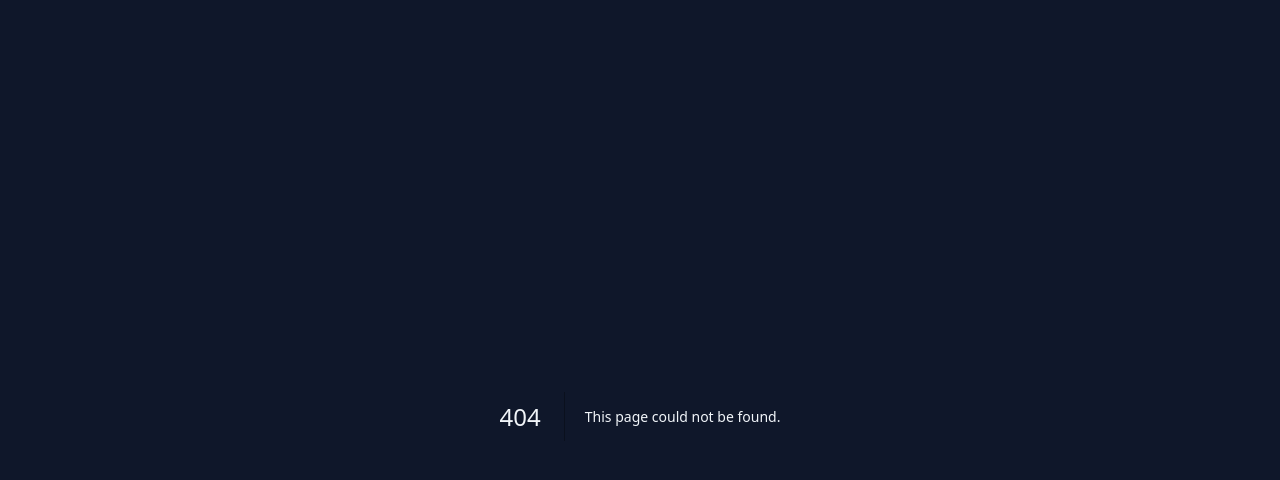
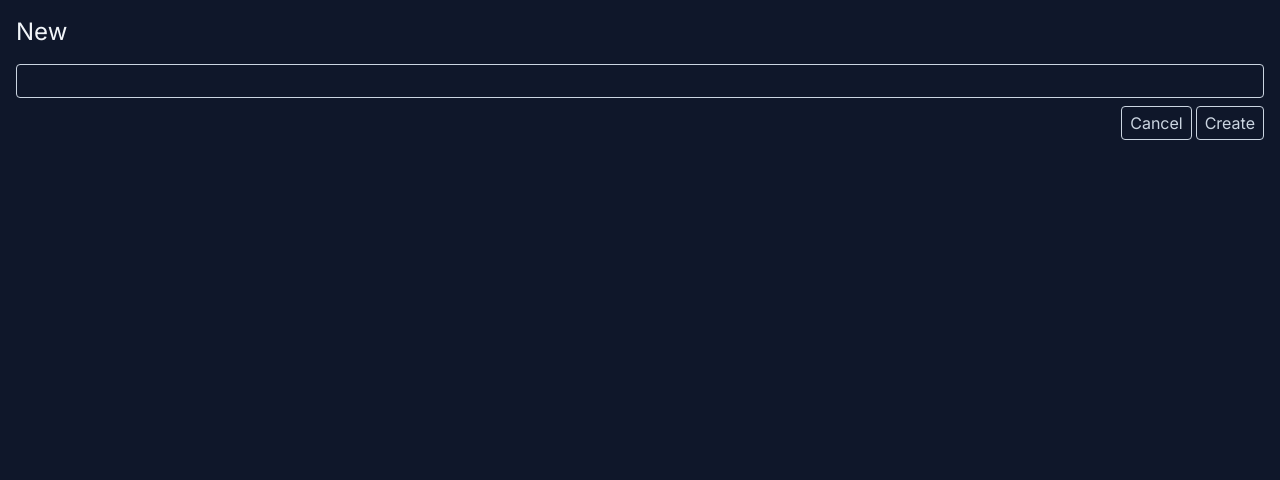
Before and after one commit to agacia1805/nextjs-project-1, a Next.js app: page /new in a window 1280 px wide. Before the commit this address had no page. Shown: the top 480 px of the page. Built offline with nearby package versions, Linux system fonts and the light colour scheme.

Commit message:
Create a new page for adding a todo

```diff
--- /dev/null
+++ b/src/app/new/page.tsx
@@ -0,0 +1,46 @@
+import { prisma } from "@/db"
+import { redirect } from "next/navigation"
+import Link from "next/link"
+
+async function createTodo(data: FormData) {
+  "use server"
+
+  const title = data.get("title")?.valueOf()
+  if (typeof title !== "string" || title.length === 0) {
+    throw new Error("Invalid Title")
+  }
+
+  await prisma.todo.create({ data: { title, complete: false } })
+  redirect("/")
+}
+
+export default function Page() {
+  return (
+    <>
+      <header className="flex justify-between items-center mb-4">
+        <h1 className="text-2xl">New</h1>
+      </header>
+      <form action={createTodo} className="flex gap-2 flex-col">
+        <input
+          type="text"
+          name="title"
+          className="border border-slate-300 bg-transparent rounded px-2 py-1 outline-none focus-within:border-slate-100"
+        />
+        <div className="flex gap-1 justify-end">
+          <Link
+            href=".."
+            className="border border-slate-300 text-slate-300 px-2 py-1 rounded hover:bg-slate-700 focus-within:bg-slate-700 outline-none"
+          >
+            Cancel
+          </Link>
+          <button
+            type="submit"
+            className="border border-slate-300 text-slate-300 px-2 py-1 rounded hover:bg-slate-700 focus-within:bg-slate-700 outline-none"
+          >
+            Create
+          </button>
+        </div>
+      </form>
+    </>
+  )
+}
```
